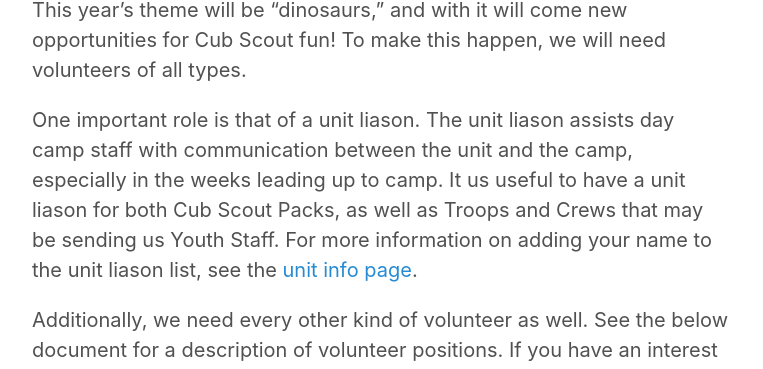
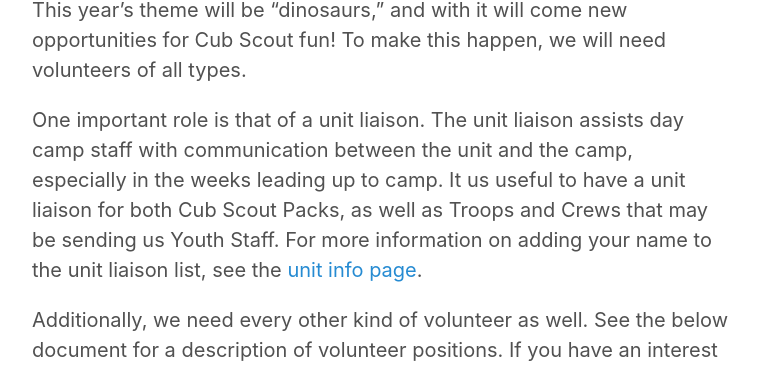
Before and after one commit to CrossTimbersDayCamp/crosstimbersdaycamp.github.io, a Jekyll site: the page built from _posts/2019-01-07-calling-all-dinos.md, in a window 1280 px wide. Shown: the part 578-947 px from the top of the page, without its empty margins (258-1021 px from the left). Built offline with Jekyll 4.4.1, drawn with Linux system fonts in a browser that asks for light colours.

Commit message:
Update 2019-01-07-calling-all-dinos.md

```diff
--- a/_posts/2019-01-07-calling-all-dinos.md
+++ b/_posts/2019-01-07-calling-all-dinos.md
@@ -7,11 +7,11 @@
 
 This year's theme will be "dinosaurs," and with it will come new opportunities for Cub Scout fun!  To make this happen, we will need volunteers of all types.
 
-One important role is that of a unit liason.  The unit liason assists day camp staff with communication between the unit and the camp, especially in the weeks leading up to camp.  It us useful to have a unit liason for both Cub Scout Packs, as well as Troops and Crews that may be sending us Youth Staff.  For more information on adding your name to the unit liason list, see the [unit info page](/units).
+One important role is that of a unit liaison.  The unit liaison assists day camp staff with communication between the unit and the camp, especially in the weeks leading up to camp.  It us useful to have a unit liaison for both Cub Scout Packs, as well as Troops and Crews that may be sending us Youth Staff.  For more information on adding your name to the unit liaison list, see the [unit info page](/units).
 
 Additionally, we need every other kind of volunteer as well.  See the below document for a description of volunteer positions.  If you have an interest in any position listed here, please fill out the following interest form and we will get back with you.
 
-<iframe src="https://onedrive.live.com/embed?cid=FDB990AE1C7681FF&amp;resid=FDB990AE1C7681FF%216098&amp;authkey=APat6e9dtqxLDVA&amp;em=2&amp;wdStartOn=1" width="600px" height="800px" frameborder="0">This is an embedded <a target="_blank" href="https://office.com">Microsoft Office</a> document, powered by <a target="_blank" href="https://office.com/webapps">Office Online</a>.</iframe>
+<iframe src="https://onedrive.live.com/embed?cid=FDB990AE1C7681FF&amp;resid=FDB990AE1C7681FF%216098&amp;authkey=APat6e9dtqxLDVA&amp;em=2&amp;wdStartOn=1" width="100%" height="800px" frameborder="0">This is an embedded <a target="_blank" href="https://office.com">Microsoft Office</a> document, powered by <a target="_blank" href="https://office.com/webapps">Office Online</a>.</iframe>
 
 <div class="cognito">
 <script src="https://services.cognitoforms.com/s/pNW4nb7mv0OUkXZvPWTYcw"></script>
```
